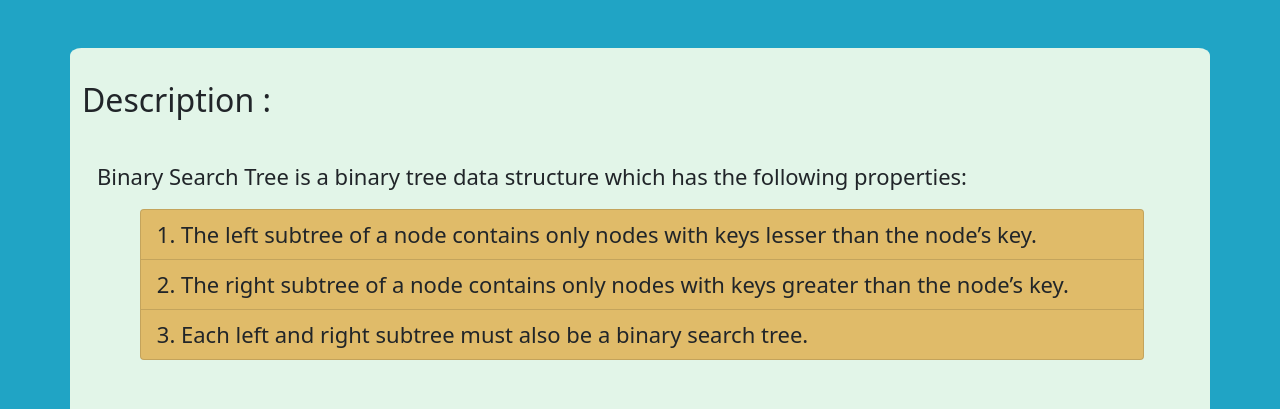
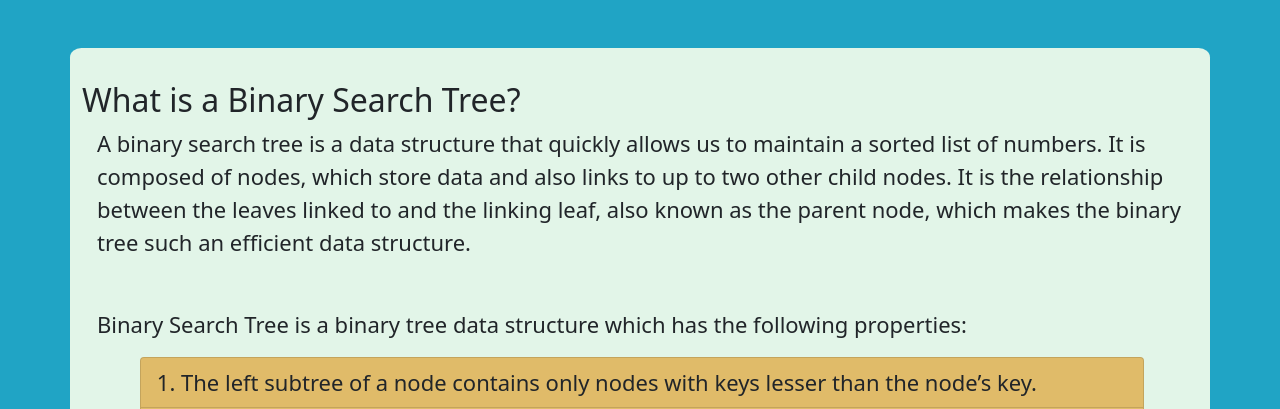
Before and after one commit to hiruthikj/BST_Flask, a Flask app: page / in a window 1280 px wide; the page is wider, and only the part inside the window is pictured. Shown: the part 96-505 px from the top of that part. Run offline with Flask 2, Linux system fonts and the light colour scheme; some libraries are stand-ins or nearby versions; grey boxes are pictures that could not be loaded.

Commit message:
minor-bugs

```diff
--- a/templates/adt.html
+++ b/templates/adt.html
@@ -24,7 +24,8 @@
     {% block content %}
 
     <div  id="adt">
-        <script style="width:100px" src="https://gist.github.com/nidharshan3401/d647abb6cadb6639d6d1bcbe15eeb246.js"></script>
+        <!-- <script style="width:100px" src="https://gist.github.com/nidharshan3401/d647abb6cadb6639d6d1bcbe15eeb246.js"></script> -->
+        <script src="https://gist.github.com/jakemmarsh/8273963.js"></script>
     </div>
     {% endblock %}
 
--- a/templates/home.html
+++ b/templates/home.html
@@ -25,7 +25,8 @@
     <br><br>
     <div class="container-lg">
         <br>
-        <h2>Description : </h2>
+        <h2>What is a Binary Search Tree?</h2>
+        <p>A binary search tree is a data structure that quickly allows us to maintain a sorted list of numbers. It is composed of nodes, which store data and also links to up to two other child nodes. It is the relationship between the leaves linked to and the linking leaf, also known as the parent node, which makes the binary tree such an efficient data structure.</p>
         <br>
         <p>Binary Search Tree is a binary tree data structure which has the following properties:</p>
         <div class="d-flex justify-content-center">
--- a/templates/visualization.html
+++ b/templates/visualization.html
@@ -1,4 +1,3 @@
-</html>
 <!doctype html>
 <html lang="en">
 
@@ -27,7 +26,9 @@
     {% block content %}
     <div>
         <h2>Operations :</h2>
-            <p><b>Inorder</b> - inord    &nbsp;&nbsp;  <b>PostOrder</b> - postord  &nbsp;&nbsp;  <b>PreOrder</b> - preord  &nbsp;&nbsp;  <b>Search</b> - S  &nbsp;&nbsp;  <b>Insert</b> - I  &nbsp;&nbsp;  <b>Deletion</b> - D  &nbsp;&nbsp;  <b>TO EXIT ENTER</b> - X</p>
+        <p><b>Inorder</b> - inord &nbsp;&nbsp; <b>PostOrder</b> - postord &nbsp;&nbsp; <b>PreOrder</b> - preord
+            &nbsp;&nbsp; <b>Search</b> - S &nbsp;&nbsp; <b>Insert</b> - I &nbsp;&nbsp; <b>Deletion</b> - D &nbsp;&nbsp;
+            <b>TO EXIT ENTER</b> - X</p>
     </div>
     <div id="glowscript" class="glowscript">
         <meta http-equiv="Content-Type" content="text/html; charset=utf-8"><link type="text/css" href="https://s3.amazonaws.com/glowscript/css/redmond/2.1/jquery-ui.custom.css" rel="stylesheet" />
```
Lines whose indentation alone changed are shown as unchanged.
